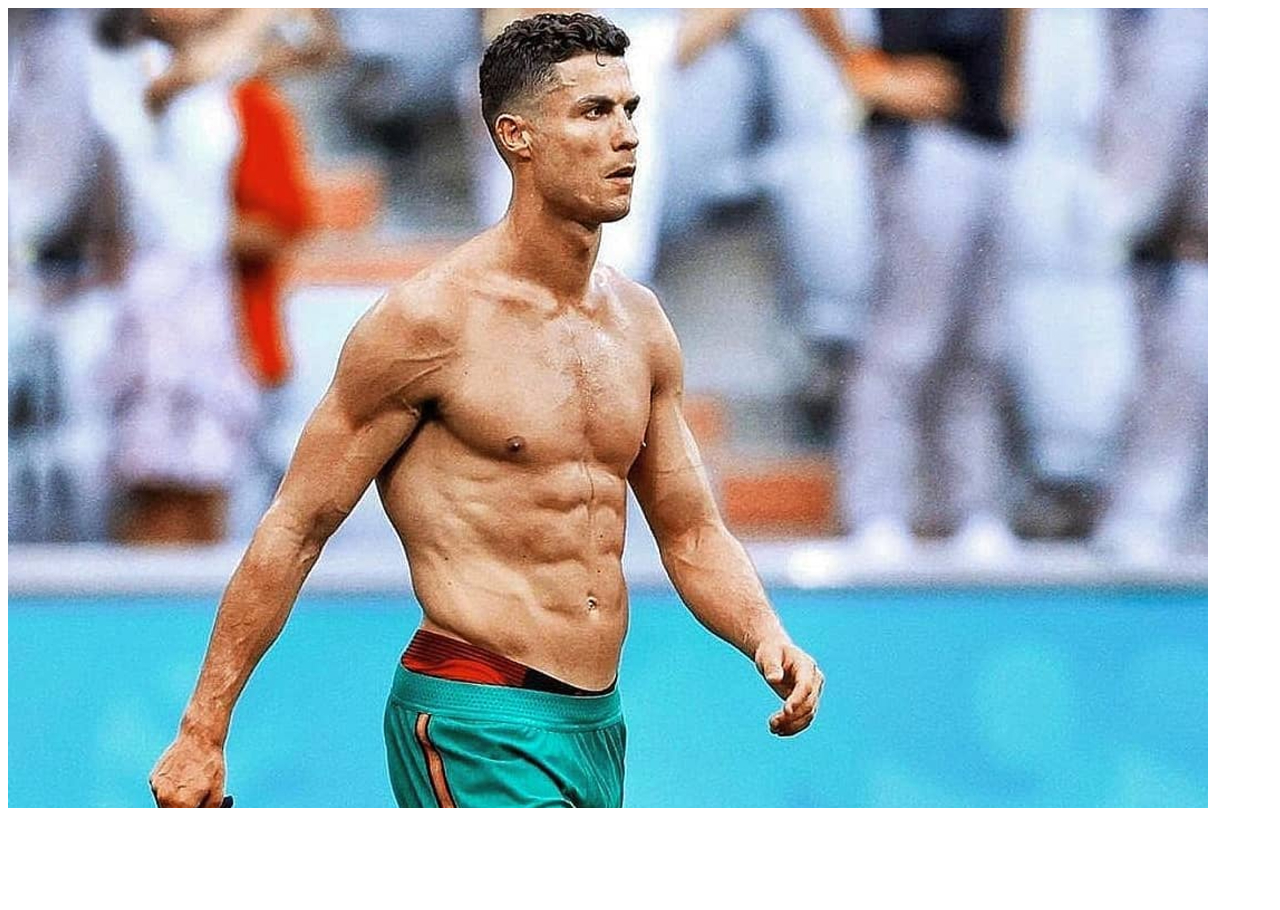
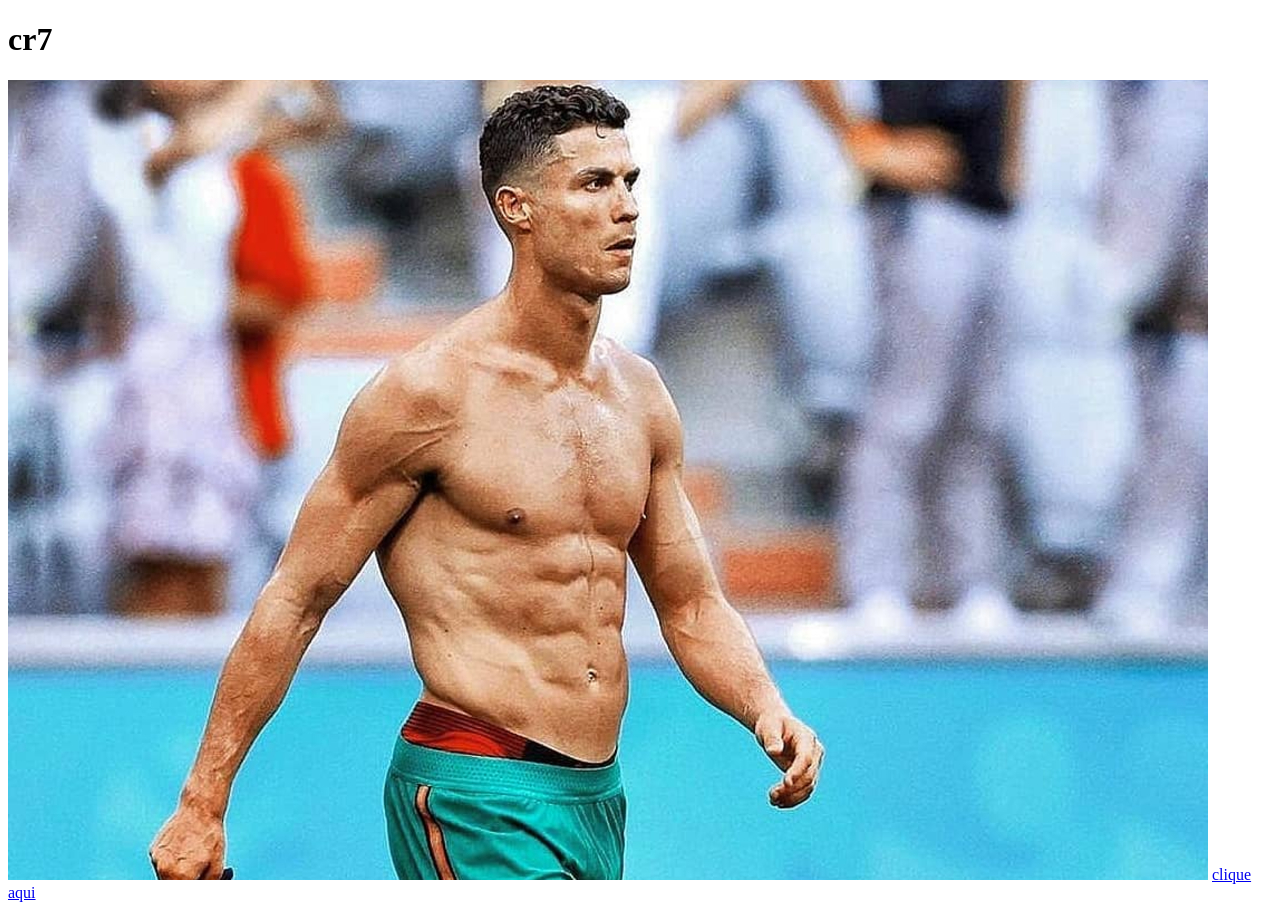
Before and after one commit to cristianoronaldogol/cristianoronaldogol.github.io, a plain HTML site: page index.html in a window 1280 px wide. Before the commit the page ends 820 px from the top, so only its background shows below. Drawn offline with Linux system fonts and the light colour scheme.

Commit message:
Add files via upload

```diff
--- a/index.html
+++ b/index.html
@@ -7,6 +7,8 @@
     <title>Document</title>
 </head>
 <body>
+<h1>cr7</h1>
     <img src="cristiano.jpg">
+    <a href="www.unb.br">clique aqui</a>
 </body>
 </html>
```
